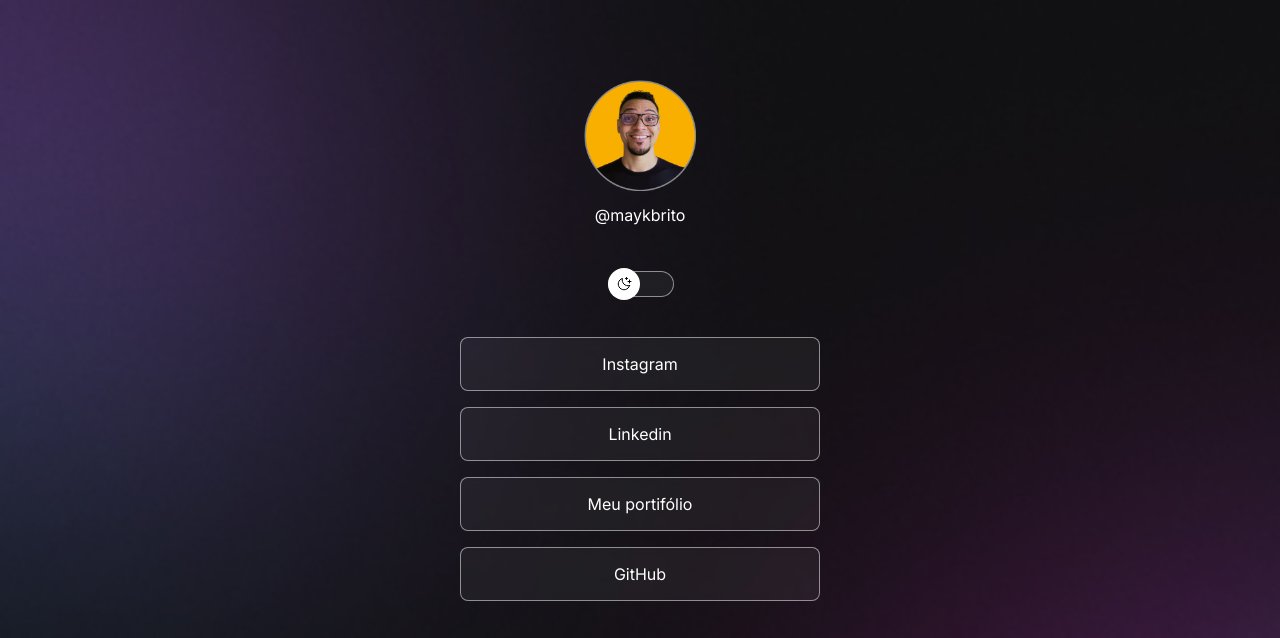
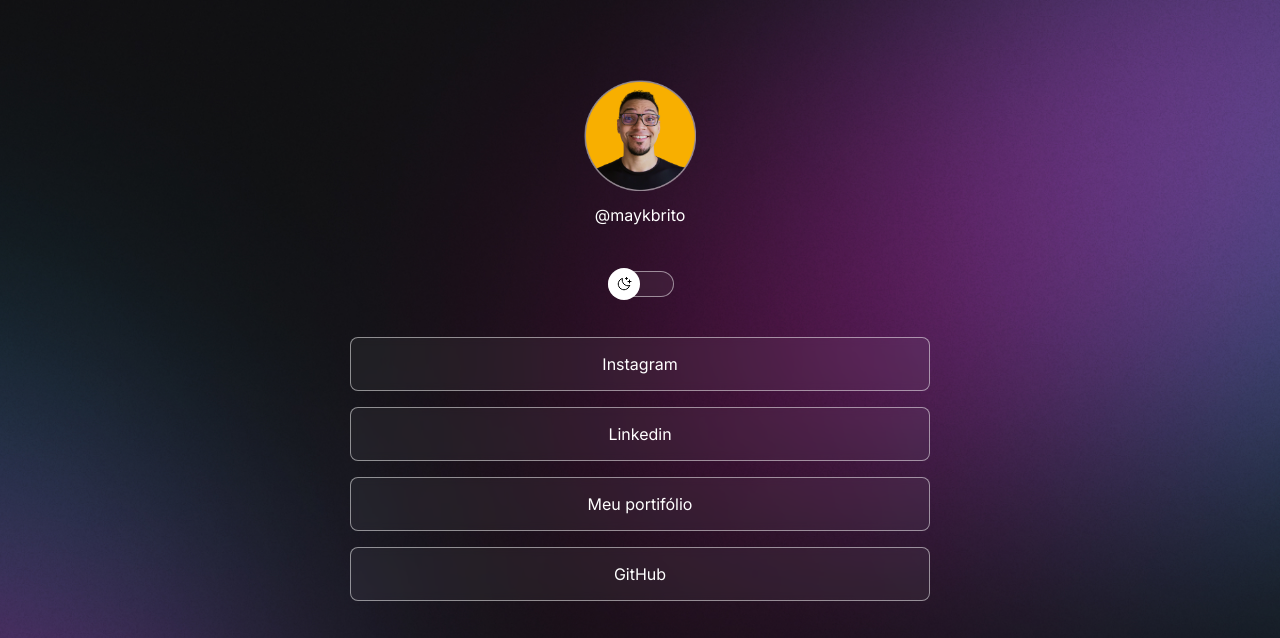
Before and after one commit to MelluzziMiguel/rocketseat, a plain HTML site: page index.html in a window 1280 px wide. Shown: the top 638 px of the page. Drawn offline with nearby package versions, Linux system fonts and the light colour scheme.

Commit message:
mudando o background com media queries

```diff
--- a/script.js
+++ b/script.js
@@ -9,5 +9,6 @@
     img.setAttribute('alt', "Foto com óculos")
   }else{
     img.setAttribute("src", "./assets/avatar.png")
+    img.setAttribute("alt", "Foto de perfil")
     }
 }
--- a/style.css
+++ b/style.css
@@ -27,6 +27,7 @@
   background-size: cover; */
 
   background: var(--bg-url) no-repeat top center/cover;
+  height: 100vh;
 }
 
 body * {
@@ -35,9 +36,10 @@
 }
 
 #container {
-  width: 360px;
+  max-width: 580px;
   margin: 56px auto 0px;
   padding: 0 24px;
+  width: calc(100% - 48px);
 }
 
 /* profile */
@@ -146,3 +148,14 @@
   text-align: center;
   font-size: 14px;
 }
+
+
+@media (min-width: 700px) {
+  :root {
+    --bg-url: url(./assets/bg-desktop.jpg);
+  }
+
+  .light {
+    --bg-url: url(./assets/bg-desktop-light.jpg)
+  }
+}
```
